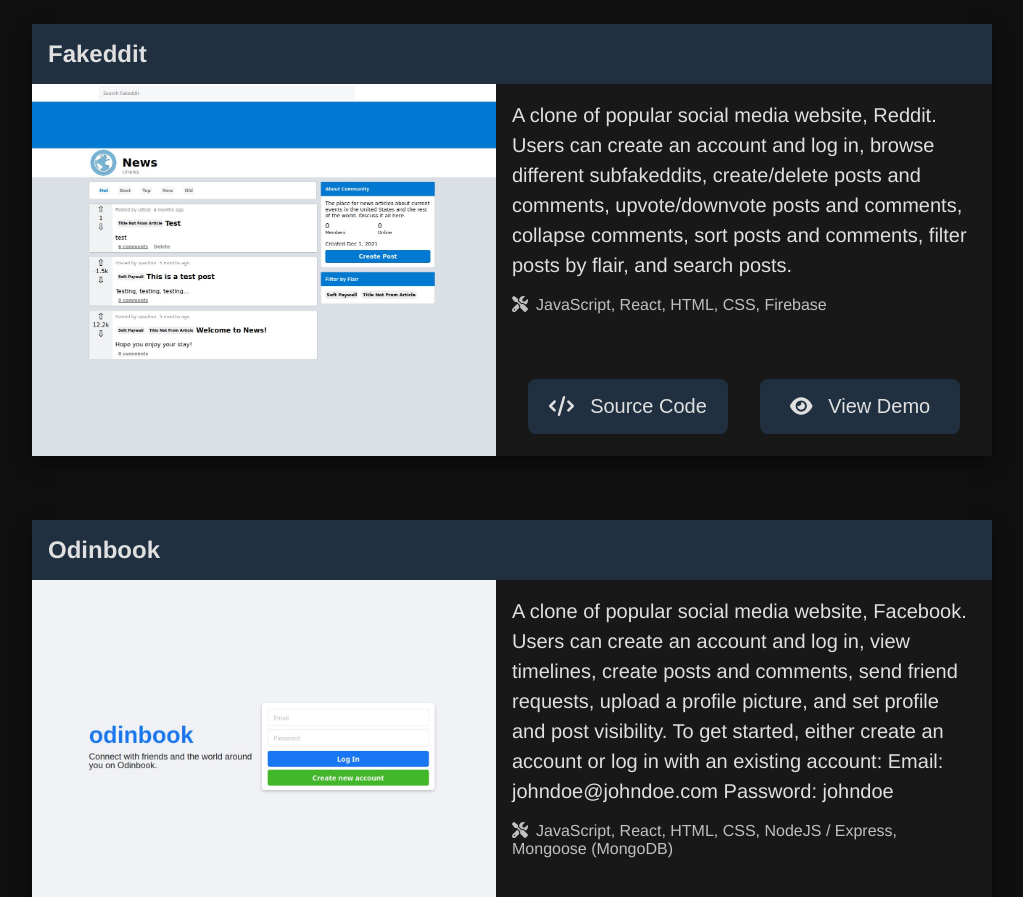
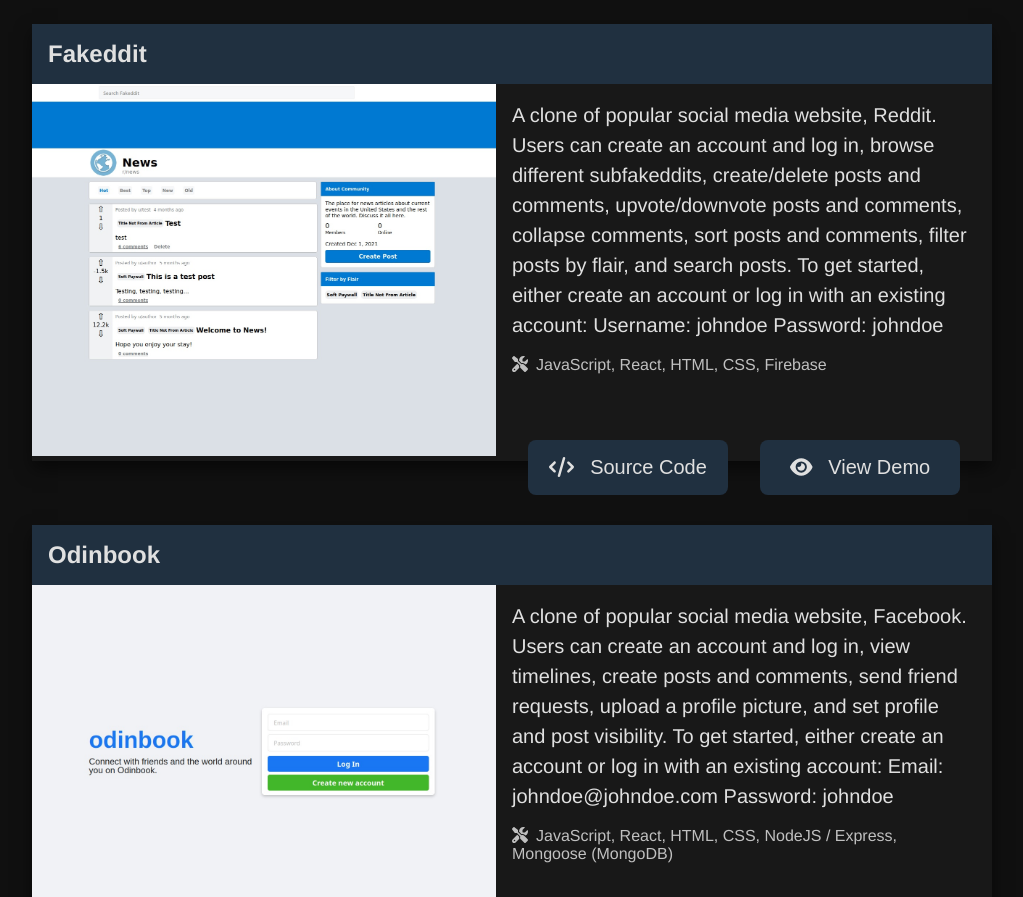
Before and after one commit to RedRaptor10/portfolio, a React (Create React App) app: page / in a window 1280 px wide. Shown: the part 2281-3178 px from the top of the page, without its empty margins (128-1151 px from the left). Built offline with nearby package versions, Linux system fonts and the light colour scheme.

Commit message:
Update project description

```diff
--- a/src/data/projects.js
+++ b/src/data/projects.js
@@ -4,7 +4,8 @@
         description: 'A clone of popular social media website, Reddit. Users can create an account ' +
             'and log in, browse different subfakeddits, create/delete posts and comments, upvote/downvote ' +
             'posts and comments, collapse comments, sort posts and comments, filter posts by flair, and ' +
-            'search posts.',
+            'search posts. To get started, either create an account or log in with an existing account:\n' +
+            'Username: johndoe\nPassword: johndoe',
         tools: 'JavaScript, React, HTML, CSS, Firebase',
         thumb: 'fakeddit.jpg',
         demo: 'https://redraptor10.github.io/fakeddit',
```
